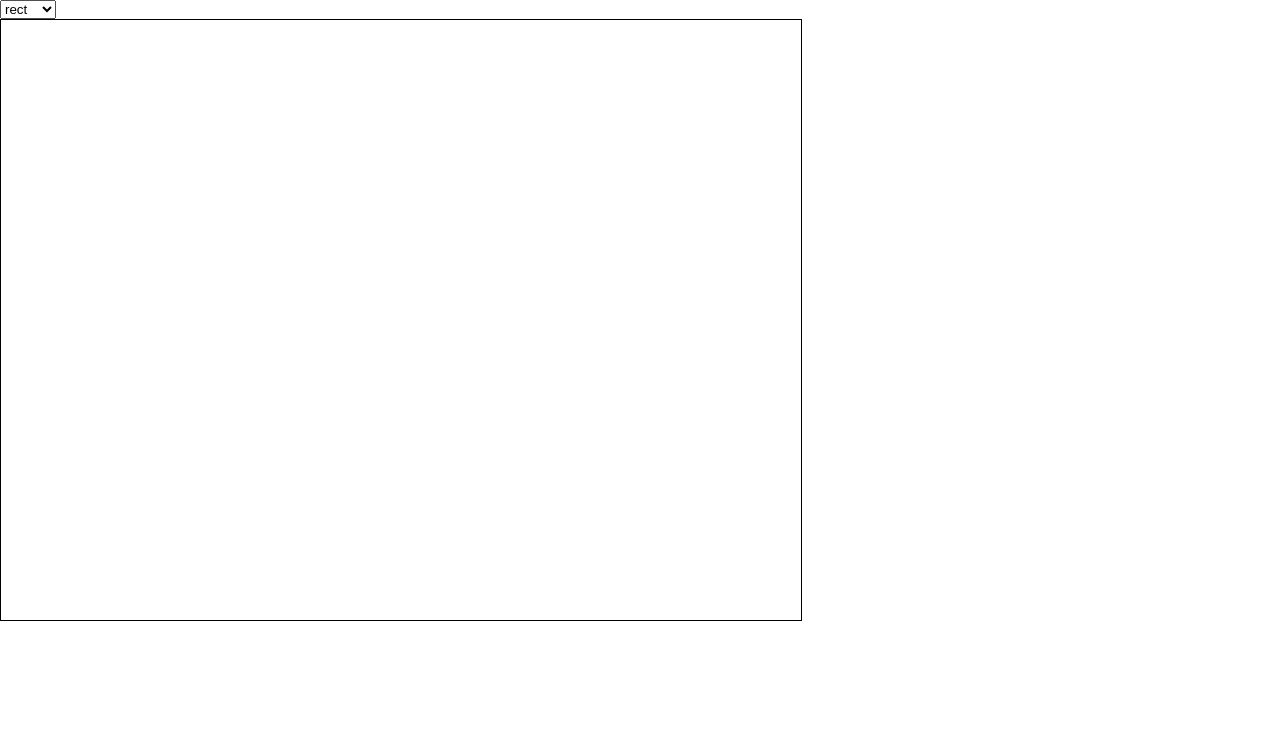
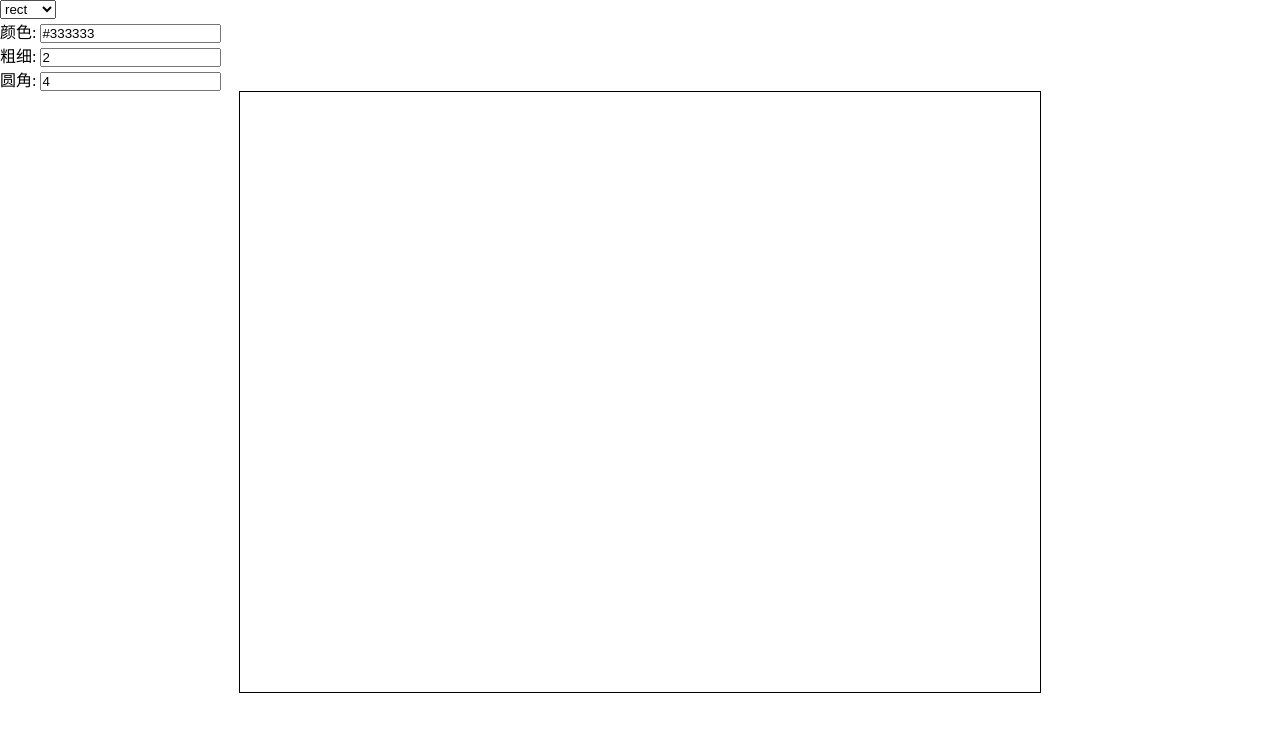
Before and after one commit to lvangorysky/vue-paint, a Vue app: page / in a window 1280 px wide. Shown: the top 732 px of the page. Built offline with nearby package versions, Linux system fonts and the light colour scheme.

Commit message:
提供绘图参数的配置化

```diff
--- a/src/App.vue
+++ b/src/App.vue
@@ -6,6 +6,34 @@
       <option value="circle">circle</option>
       <option value="rect">rect</option>
     </select>
+    <div>
+      <span>颜色:  </span>
+      <input v-model="params.color" type="text">
+    </div>
+    <div>
+      <span>粗细:  </span>
+      <input v-model="params.lineWidth" type="text">
+    </div>
+    <div v-if="type.rect">
+      <span>圆角:  </span>
+      <input v-model="params.radius" type="text">
+    </div>
+
+    <div v-if="type.arrow">
+      <span>箭头范围:  </span>
+      <input v-model="params.range" type="text">
+    </div>
+
+    <div v-if="type.arrow">
+      <span>箭头边长:  </span>
+      <input v-model="params.edge" type="text">
+    </div>
+
+    <div v-if="type.arrow">
+      <span>箭头角度:  </span>
+      <input v-model="params.angle" type="text">
+    </div>
+
     <canvas width="800" height="600"
     @mousedown="mouseDown($event)"
     @mousemove="mouseMove($event)"
@@ -21,6 +49,14 @@ export default {
   data() {
     return {
       selected: 'rect',
+      params: {
+        color: '#333333',
+        lineWidth: 2,
+        radius: 4,
+        range: 40,
+        edge: 25,
+        angle: 15
+      },
       canvas: '',
       ctx: '',
       w: 0,
@@ -68,6 +104,20 @@ export default {
       angle: 0,
     }
   },
+  watch: {
+    params: {
+      handler: (val) => {
+
+        let re = /^[0-9]+.?[0-9]*/ ;
+        for(let i in val) {
+          if(i !== 'color') {
+            val[i] = Number(val[i])
+          }
+        }
+      },
+      deep: true
+    }
+  },
   created() {
     this.$nextTick( () => {
       this.init();
@@ -81,6 +131,7 @@ export default {
         }else {
           this.type[i] = false
         }
+
       }
     },
     init() {
@@ -93,7 +144,7 @@ export default {
       this.lock = true;
       if (this.type.line) {
         this.movePoint(e.offsetX, e.offsetY);
-        this.drawPoint(this.lineX, this.lineY, this.clickDrag, 3, '#000000');
+        this.drawPoint(this.lineX, this.lineY, this.clickDrag, this.params.lineWidth, this.params.color);
       }else if (this.type.arrow) {
         this.beginPoint.x = e.offsetX;
         this.beginPoint.y = e.offsetY;
@@ -109,15 +160,15 @@ export default {
       if (this.lock) {
         if (this.type.line) {
           this.movePoint(e.offsetX, e.offsetY);
-          this.drawPoint(this.lineX, this.lineY, this.clickDrag, 3, '#000000');
+          this.drawPoint(this.lineX, this.lineY, this.clickDrag, this.params.lineWidth, this.params.color);
         }else if (this.type.arrow) {
           this.stopPoint.x = e.offsetX;
           this.stopPoint.y = e.offsetY;
           this.clearCanvas();
           this.redrawAll();
-          this.arrowCoord(this.beginPoint, this.stopPoint, 10, 25, 15);
+          this.arrowCoord(this.beginPoint, this.stopPoint, this.params.range, this.params.edge, this.params.angle);
           this.sideCoord();
-          this.drawArrow('#DC143C');
+          this.drawArrow(this.params.color);
         }else if (this.type.circle) {
           let pointX;
           let pointY;
@@ -137,7 +188,7 @@ export default {
           lineY = Math.abs(this.storage.y - e.offsetY) / 2;
           this.clearCanvas();
           this.redrawAll();
-          this.drawEllipse(pointX, pointY, lineX, lineY, 3, '#3300CC');
+          this.drawEllipse(pointX, pointY, lineX, lineY, this.params.lineWidth, this.params.color);
         }else if (this.type.rect) {
           this.rect.width = Math.abs(this.rect.x - e.offsetX);
           this.rect.height = Math.abs(this.rect.y - e.offsetY);
@@ -153,13 +204,13 @@ export default {
           }
           this.clearCanvas();
           this.redrawAll();
-          this.drawRect(this.rect.realX, this.rect.realY, this.rect.width, this.rect.height, 4, '#13E403', 3)
+          this.drawRect(this.rect.realX, this.rect.realY, this.rect.width, this.rect.height, this.params.radius, this.params.color, this.params.lineWidth)
         }
       }
     },
     mouseUp(e) {
       if (this.type.line) {
-        this.status.lineArr.push({ x: this.lineX, y: this.lineY, clickDrag: this.clickDrag, lineWidth: 3, color: '#000000'})
+        this.status.lineArr.push({ x: this.lineX, y: this.lineY, clickDrag: this.clickDrag, lineWidth: this.params.lineWidth, color: this.params.color})
         this.lineX = [];
         this.lineY = [];
         this.clickDrag = [];
@@ -167,8 +218,8 @@ export default {
         var tempObj = {
           beginPoint: this.beginPoint,
           stopPoint: { x: e.offsetX, y: e.offsetY },
-          range: 10,
-          color: '#DC143C'
+          range: this.params.range,
+          color: this.params.color
         }
         this.status.arrowArr.push(tempObj);
         this.beginPoint = {
@@ -197,8 +248,8 @@ export default {
           y: pointY,
           a: lineX,
           b: lineY,
-          color: '#3300CC',
-          lineWidth: 3
+          color: this.params.color,
+          lineWidth: this.params.lineWidth
         });
         this.storage = {
         };
@@ -208,9 +259,9 @@ export default {
           realY: this.rect.realY,
           width: this.rect.width,
           height: this.rect.height,
-          radius: 4,
-          color: '#13E403',
-          lineWidth: 3
+          radius: this.params.radius,
+          color: this.params.color,
+          lineWidth: this.params.lineWidth
         })
         this.rect = {
           x: 0,
@@ -357,8 +408,12 @@ export default {
   select {
     display: block
   }
+  input {
+    /* display: block */
+  }
   canvas {
     border: 1px solid #000;
+    display: block;
     margin: auto;
     height: 600px;
   }
```
